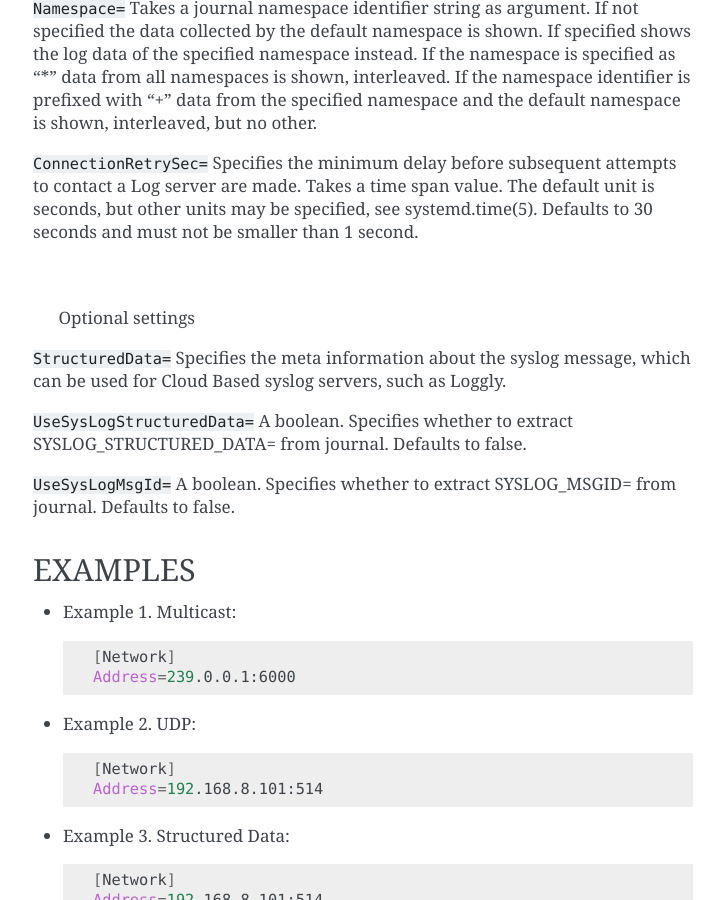
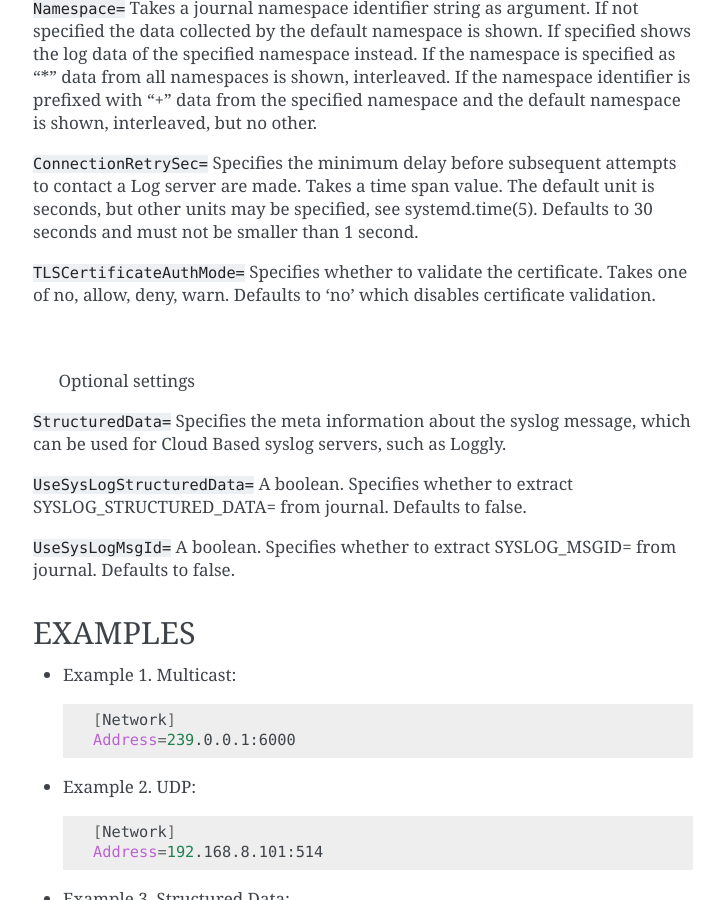
Before and after one commit to systemd/systemd-netlogd, a Sphinx documentation site: the page built from doc/index.rst, in a window 1280 px wide and 900 px high, scrolled down 973 px. Shown: the whole window, without its empty margins (387-1111 px from the left). Built offline with Sphinx 7.4.7, drawn with Linux system fonts in a browser that asks for light colours.

Commit message:
Doc: Update TLSCertificateAuthMode

```diff
--- a/doc/index.rst
+++ b/doc/index.rst
@@ -49,6 +49,9 @@ This will create a user systemd-journal-netlog
         Specifies the minimum delay before subsequent attempts to contact a Log server are made.
         Takes a time span value. The default unit is seconds, but other units may be specified,
         see systemd.time(5). Defaults to 30 seconds and must not be smaller than 1 second.
+
+|    ``TLSCertificateAuthMode=``
+        Specifies whether to validate the certificate. Takes one of no, allow, deny, warn. Defaults to 'no' which disables certificate validation.
 
 |
 |
```
